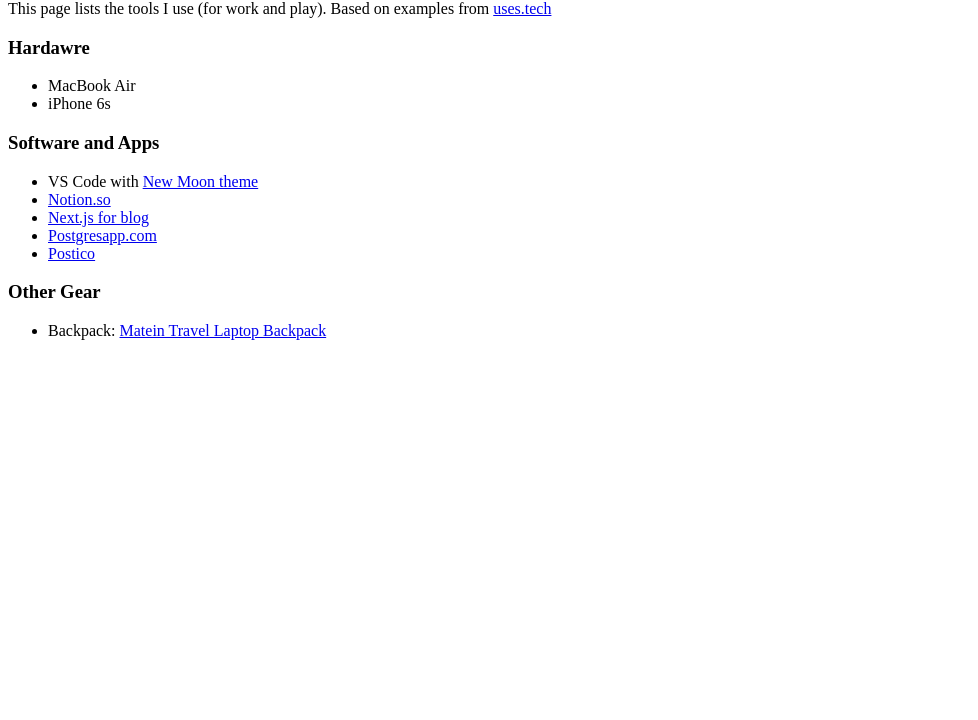
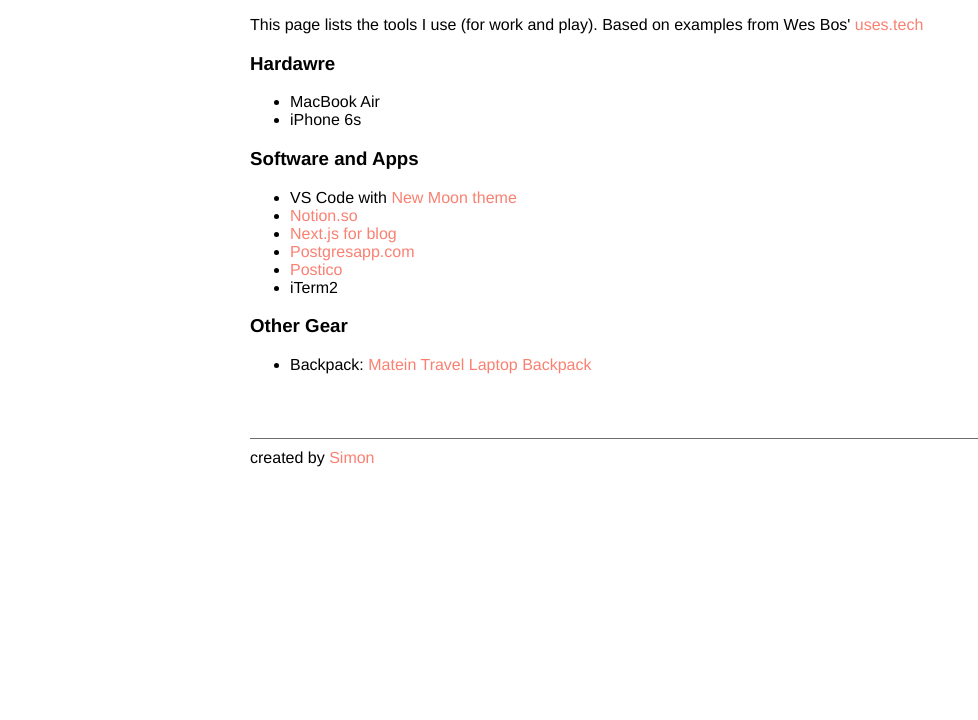
Before and after one commit to simonhlee97/uses, a plain HTML site: page index.html in a window 1280 px wide. Shown: the part 80-800 px from the top of the page, without its empty margins (0-978 px from the left). Drawn offline with Linux system fonts and the light colour scheme.

Commit message:
some styles

```diff
--- a/index.html
+++ b/index.html
@@ -5,11 +5,38 @@
   <meta http-equiv="X-UA-Compatible" content="IE=edge">
   <meta name="viewport" content="width=device-width, initial-scale=1.0">
   <title>Simon Uses</title>
+  <style>
+    body {
+      font-family: Helvetica, sans-serif;
+      max-width: 780px;
+      padding: 1em 4em;
+      margin: auto;
+    }
+    a {
+      text-decoration: none;
+      color: salmon;
+    }
+    a:hover {
+      text-decoration: underline;
+      color: tomato;
+    }
+    footer {
+      margin-top: 4em;
+    }
+    hr {
+      border: none;
+      height: 0.7px;
+      margin-bottom: 10px;
+      /* Set the hr color */
+      color: rgb(122, 122, 122); /* old IE */
+      background-color: rgb(109, 107, 107); /* Modern Browsers */
+    }
+  </style>
 </head>
 <body>
-  <h1>Simon (blog at SimonPost.com) uses</h1>
+  <h1>Simon (blog at <a href="https://simonpost.com/" target="_blank">SimonPost.com</a>) uses</h1>
 
-  <p>This page lists the tools I use (for work and play). Based on examples from <a href="https://uses.tech/" target="_blank">uses.tech</a></p>
+  <p>This page lists the tools I use (for work and play). Based on examples from Wes Bos' <a href="https://uses.tech/" target="_blank">uses.tech</a></p>
 
   <h3>Hardawre</h3>
   <ul>
@@ -24,11 +51,17 @@
     <li><a href="https://nextjs.org/">Next.js for blog</a></li>
     <li><a href="https://postgresapp.com/">Postgresapp.com</a></li>
     <li><a href="https://eggerapps.at/postico/">Postico</a></li>
+    <li>iTerm2</li>
   </ul>
 
   <h3>Other Gear</h3>
   <ul>
     <li>Backpack: <a href="https://www.amazon.com/Backpack-Business-Charging-Resistant-Computer/dp/B06XZTZ7GB/ref=sr_1_4?c=ts&keywords=Laptop%2BBackpacks&qid=1645248739&refinements=p_89%3AMATEIN&s=pc&sr=1-4&ts_id=335604011&th=1">Matein Travel Laptop Backpack</a></li>
   </ul>
+
+  <footer>
+    <hr />
+    created by <a href="https://github.com/simonhlee97" target="_blank">Simon</a>
+  </footer>
 </body>
 </html>
```
